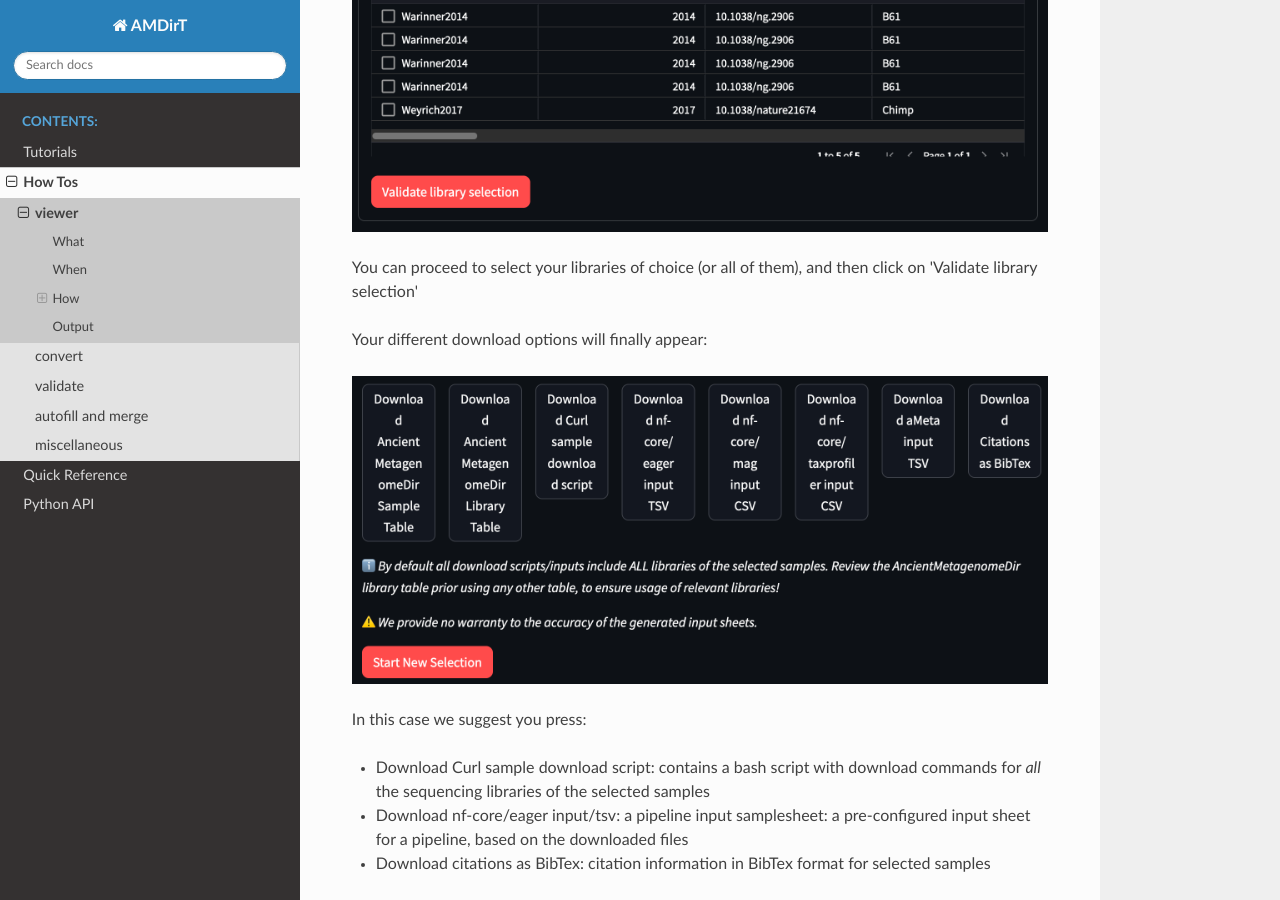
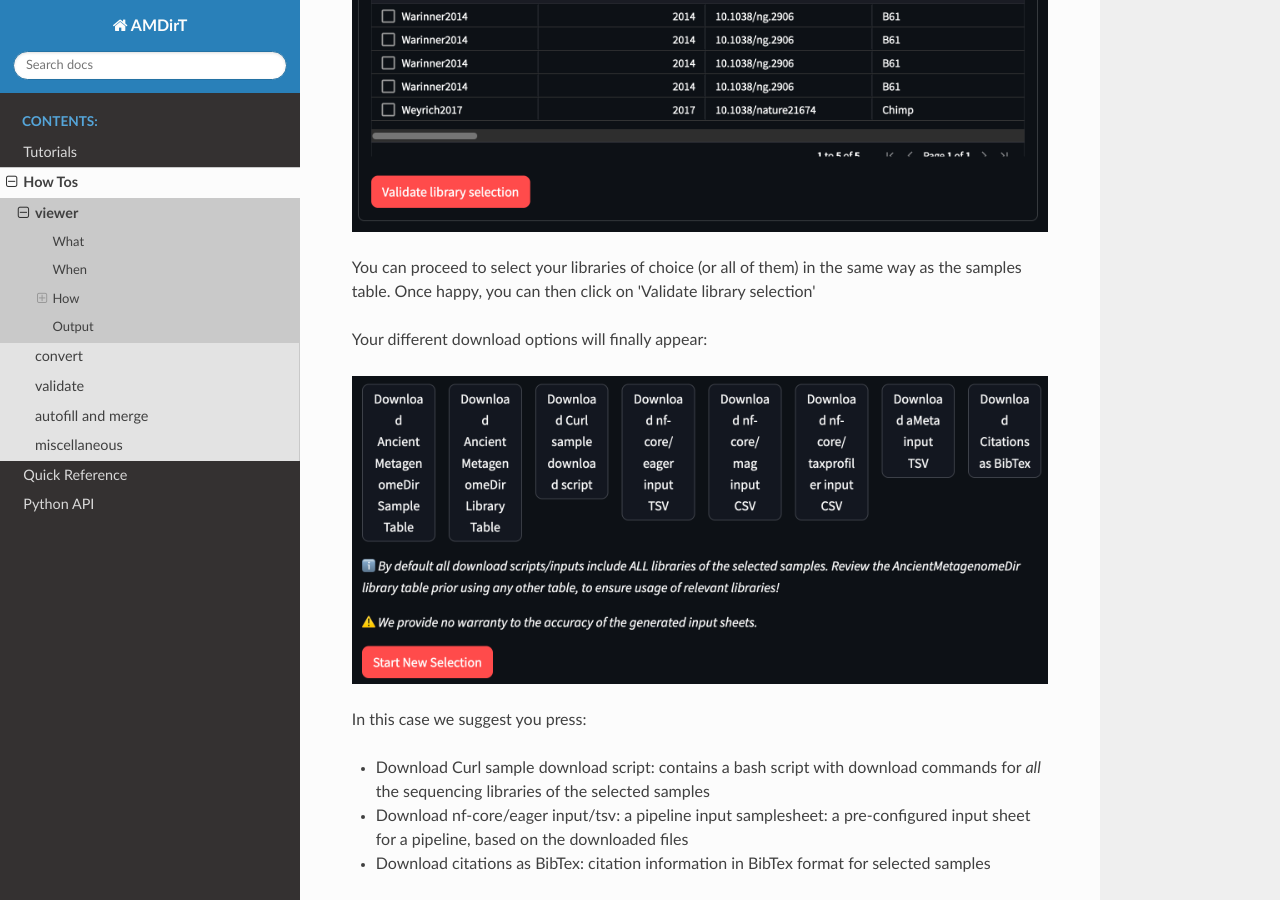
Before and after one commit to SPAAM-community/AMDirT, a Sphinx documentation site: the page built from docs/source/how_to/viewer.md, in a window 1280 px wide and 900 px high, scrolled down 7615 px. Built offline with Sphinx 7.4.7 and the Read the Docs theme 2.0.0, drawn with Linux system fonts in a browser that asks for light colours.

Commit message:
Update docs/source/how_to/viewer.md
Co-authored-by: James A. Fellows Yates <jfy133@gmail.com>

```diff
--- a/docs/source/how_to/viewer.md
+++ b/docs/source/how_to/viewer.md
@@ -92,7 +92,7 @@
 
 ![AMDirT libraries filtering table](images/amdirt-filter-libraries-table.png)
 
-You can proceed to select your libraries of choice (or all of them), and then click on 'Validate library selection'
+You can proceed to select your libraries of choice (or all of them) in the same way as the samples table. Once happy, you can then click on 'Validate library selection'
 
 Your different download options will finally appear:
 
```
